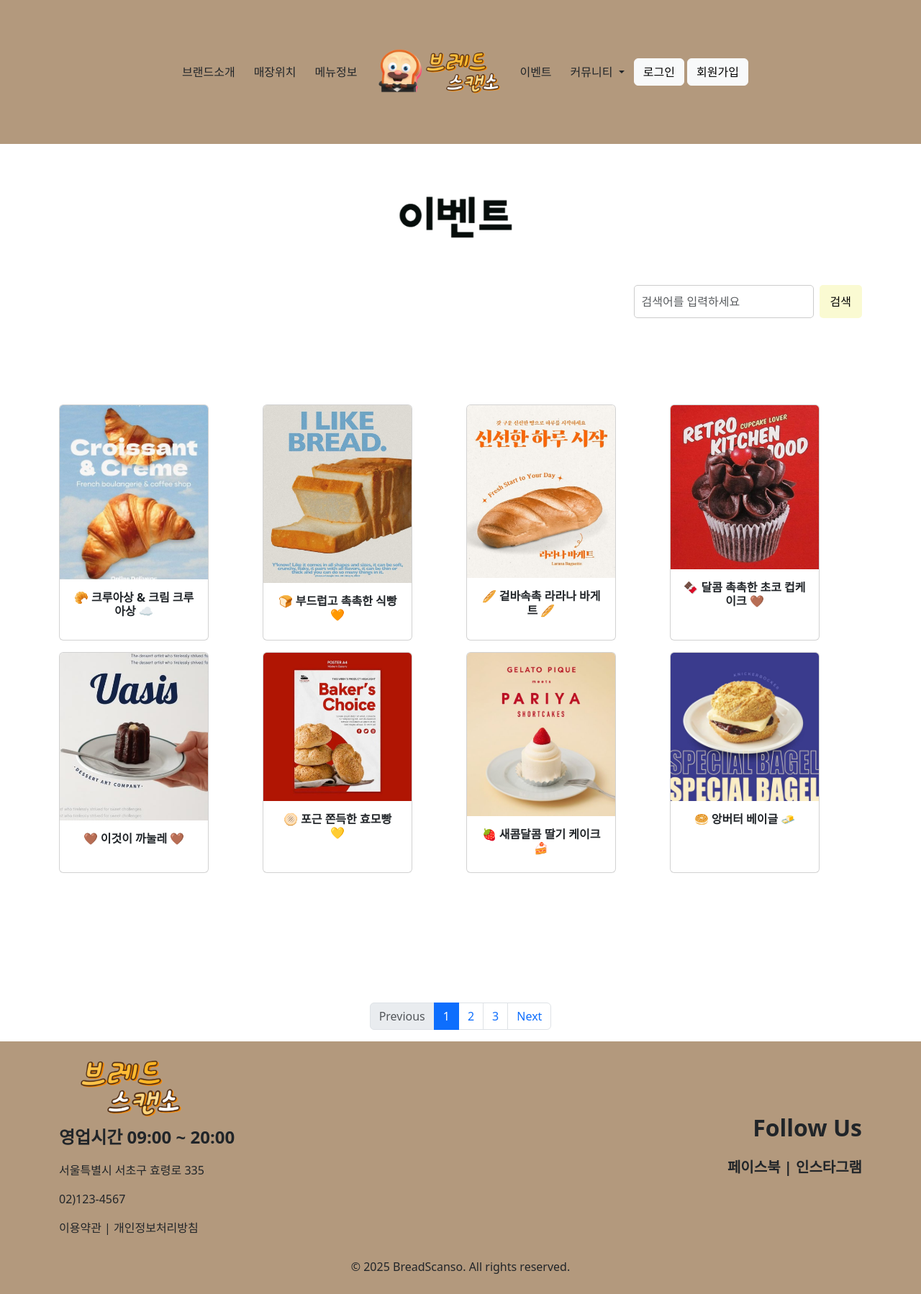
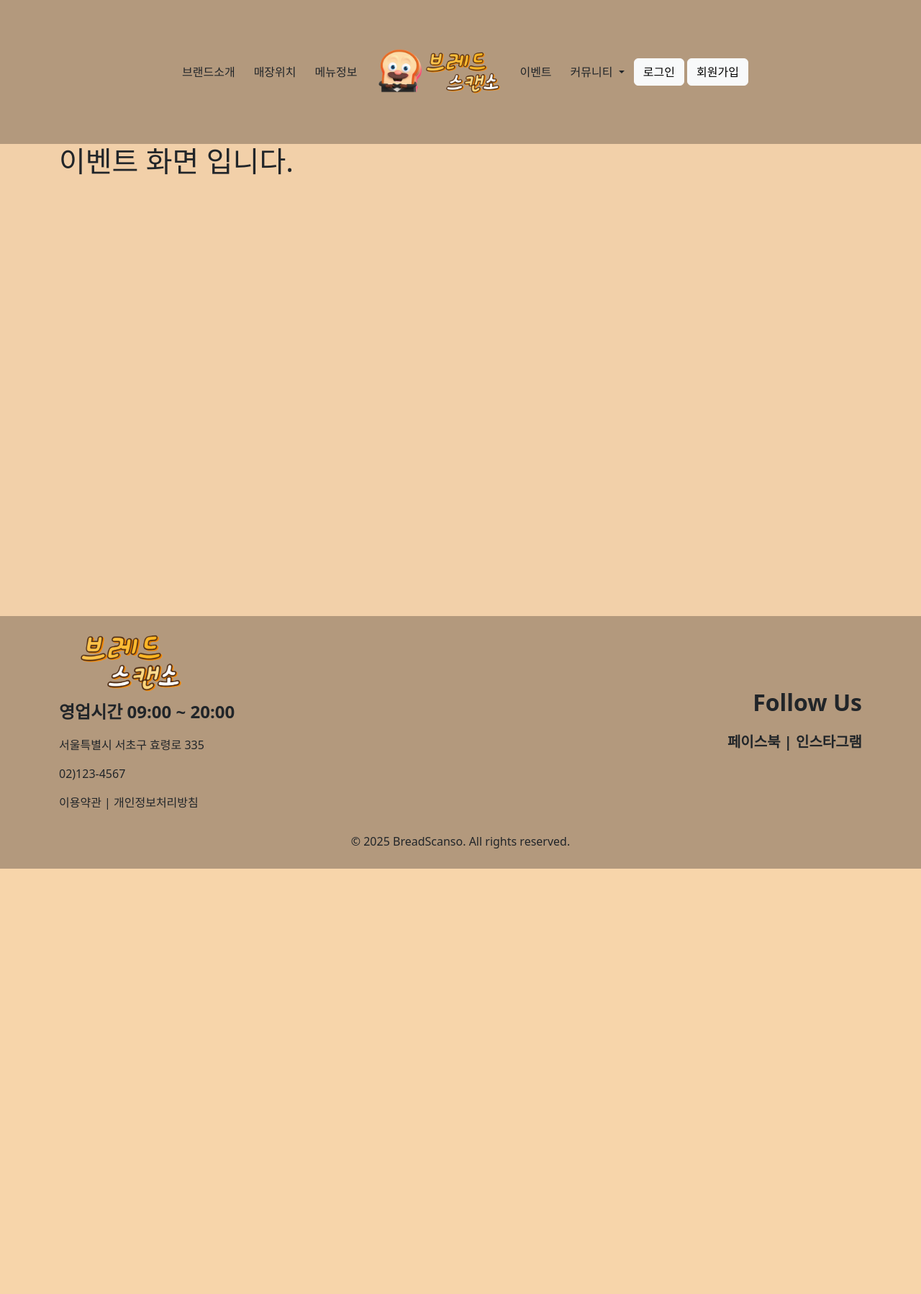
Before and after one commit to pladata-encore/DA36-final-web-BreadScanso-repo, a Django app: page /event/ in a window 1280 px wide. Shown: the whole page at 72% size. After the commit the page ends 1207 px from the top, so only its background shows below. Run offline with Django 5.2, Linux system fonts and the light colour scheme.

Commit message:
Revert "Feat: 메인홈-이벤트"
This reverts commit 3a966b8d3dc67939070abff425b4240669ec17e0.

```diff
--- a/static/css/style.css
+++ b/static/css/style.css
@@ -23,7 +23,7 @@ body.main-index {
 }
 
 .brand-text img {
-    width: 1000px;  /* 이미지 크기 조정 */
+    width: 800px;  /* 이미지 크기 조정 */
     height: 300px;  /* 원본 비율 유지 */
 }
 /* ----------------------------------------------------------------------- */
@@ -67,27 +67,6 @@ body.main-index {
     font-size: 0.75rem; /* 부제목 크기 줄이기 */
     color: #6c757d;
     text-align: center;
-}
-/* ----------------------------------------------------------------------- */
-/* 이벤트 이미지 설정 */
-/*.event-img img {*/
-/*    width: 100px; !* 이미지 크기 줄이기 *!*/
-/*    height: auto;*/
-/*    margin-bottom: 10px; !* 이미지와 텍스트 사이 간격 *!*/
-/*    object-fit: contain; !* 비율 유지하면서 축소 *!*/
-/*    border-radius: 10px; !* 둥근 테두리 *!*/
-
-/* 이벤트 제목 설정 */
-.event-card-title {
-    font-size: 1rem; /* 제목 크기 줄이기 */
-    font-weight: bold;
-}
-
-.event-card-container {
-    display: flex;
-    justify-content: center; /* 가운데 정렬 */
-    gap: 20px; /* 카드 간격 */
-    flex-wrap: wrap; /* 여러 줄 정렬 */
 }
 
 /* ----------------------------------------------------------------------- */
--- a/templates/event/event_main.html
+++ b/templates/event/event_main.html
@@ -8,116 +8,10 @@
 {% endblock header %}
 
 {% block content %}
-    <body class="text-dark py-3" style="background-color: #ffffff;">
-    <form method="POST" action="{% url 'main:signup' %}" enctype="multipart/form-data">
-    <br><br>
-    <div class="brand-logo">
-        <img src="{% static 'images/event_text.png' %}" class="rounded mx-auto d-block" alt="이벤트">
-    </div>
-    <br><br>
-    <!-- 검색창 (오른쪽 정렬) -->
-    <div style="flex-grow: 1; display: flex; justify-content: flex-end;">
-    <form method="post" class="d-flex" role="search" id="search-form">
-      {% csrf_token %}
-      <input class="form-control me-2 search-input" type="search" id="search-input" placeholder="검색어를 입력하세요" aria-label="Search" style="padding: 10px; width: 250px; border: 1px solid #ccc; border-radius: 5px;">
-      <button id="search_button" type="submit" name="search_button" style="background-color: lightgoldenrodyellow; padding: 10px 15px; border: none; border-radius: 5px; cursor: pointer;">검색</button>
-    </form>
-    </div>
-
-    <br><br><br><br><br>
-    <div class="event-card-container">
-        <div class="row row-cols-1 row-cols-md-4 g-3">
-          <div class="col">
-            <div class="card h-100">
-              <img src="{% static 'images/event1.jpg' %}" class="card-img-top" alt="이벤트1">
-              <div class="card-body">
-                <h6 class="event-card-title">🥐 크루아상 & 크림 크루아상 ☁️</h6>
-              </div>
-            </div>
-          </div>
-          <div class="col">
-            <div class="card h-100">
-              <img src="{% static 'images/event2.jpg' %}" class="card-img-top" alt="이벤트2">
-              <div class="card-body">
-                <h6 class="event-card-title">🍞 부드럽고 촉촉한 식빵 🧡</h6>
-              </div>
-            </div>
-          </div>
-          <div class="col">
-            <div class="card h-100">
-              <img src="{% static 'images/event3.jpg' %}" class="card-img-top" alt="이벤트3">
-              <div class="card-body">
-                <h6 class="event-card-title">🥖 겉바속촉 라라나 바게트 🥖</h6>
-              </div>
-            </div>
-          </div>
-          <div class="col">
-            <div class="card h-100">
-              <img src="{% static 'images/event4.jpg' %}" class="card-img-top" alt="이벤트4">
-              <div class="card-body">
-                <h6 class="event-card-title">🍫 달콤 촉촉한 초코 컵케이크 🤎</h6>
-              </div>
-            </div>
-          </div>
-          <div class="col">
-            <div class="card h-100">
-              <img src="{% static 'images/event5.jpg' %}" class="card-img-top" alt="이벤트5">
-              <div class="card-body">
-                <h6 class="event-card-title">🤎 이것이 까눌레 🤎</h6>
-              </div>
-            </div>
-          </div>
-          <div class="col">
-            <div class="card h-100">
-              <img src="{% static 'images/event6.jpg' %}" class="card-img-top" alt="이벤트6">
-              <div class="card-body">
-                <h5 class="event-card-title">🫓 포근 쫀득한 효모빵 💛</h5>
-              </div>
-            </div>
-          </div>
-          <div class="col">
-            <div class="card h-100">
-              <img src="{% static 'images/event7.jpg' %}" class="card-img-top" alt="이벤트7">
-              <div class="card-body">
-                <h5 class="event-card-title">🍓 새콤달콤 딸기 케이크 🍰</h5>
-              </div>
-            </div>
-          </div>
-          <div class="col">
-            <div class="card h-100">
-              <img src="{% static 'images/event8.jpg' %}" class="card-img-top" alt="이벤트8">
-              <div class="card-body">
-                <h5 class="event-card-title">🥯 앙버터 베이글 🧈</h5>
-              </div>
-            </div>
-          </div>
-    </div>
-    <br><br>
-    </div>
-
-    {#  하단 페이지 넘김 버튼  #}
-    <nav aria-label="Page navigation" style="margin-top:10%;">
-        <ul class="pagination justify-content-center">
-            <li class="page-item disabled">
-                <a class="page-link">Previous</a>
-            </li>
-            <li class="page-item active" aria-current="page">
-                <a class="page-link" href="#">1</a>
-            </li>
-            <li class="page-item"><a class="page-link" href="#">2</a></li>
-            <li class="page-item"><a class="page-link" href="#">3</a></li>
-            <li class="page-item">
-                <a class="page-link" href="#">Next</a>
-            </li>
-        </ul>
-    </nav>
-
-</form>
+    <h1>이벤트 화면 입니다.</h1>
+    <br><br><br><br><br><br><br><br><br><br><br><br><br><br><br><br><br><br><br><br><br><br><br><br><br>
 {% endblock content %}
 
 {% block footer %}
     {% include 'layout/main/main_footer.html' %}
 {% endblock footer %}
-{% block script %}
-    <script src="{% static 'js/member_store.js' %}"></script>
-{% endblock %}
```
Also changed, not shown: event/utils.py (deleted, +0 -23 lines), static/images/event1.jpg (deleted), static/images/event2.jpg (deleted), static/images/event3.jpg (deleted), static/images/event4.jpg (deleted), static/images/event5.jpg (deleted), static/images/event6.jpg (deleted), static/images/event7.jpg (deleted), static/images/event8.jpg (deleted), static/images/event_text.png (deleted).
